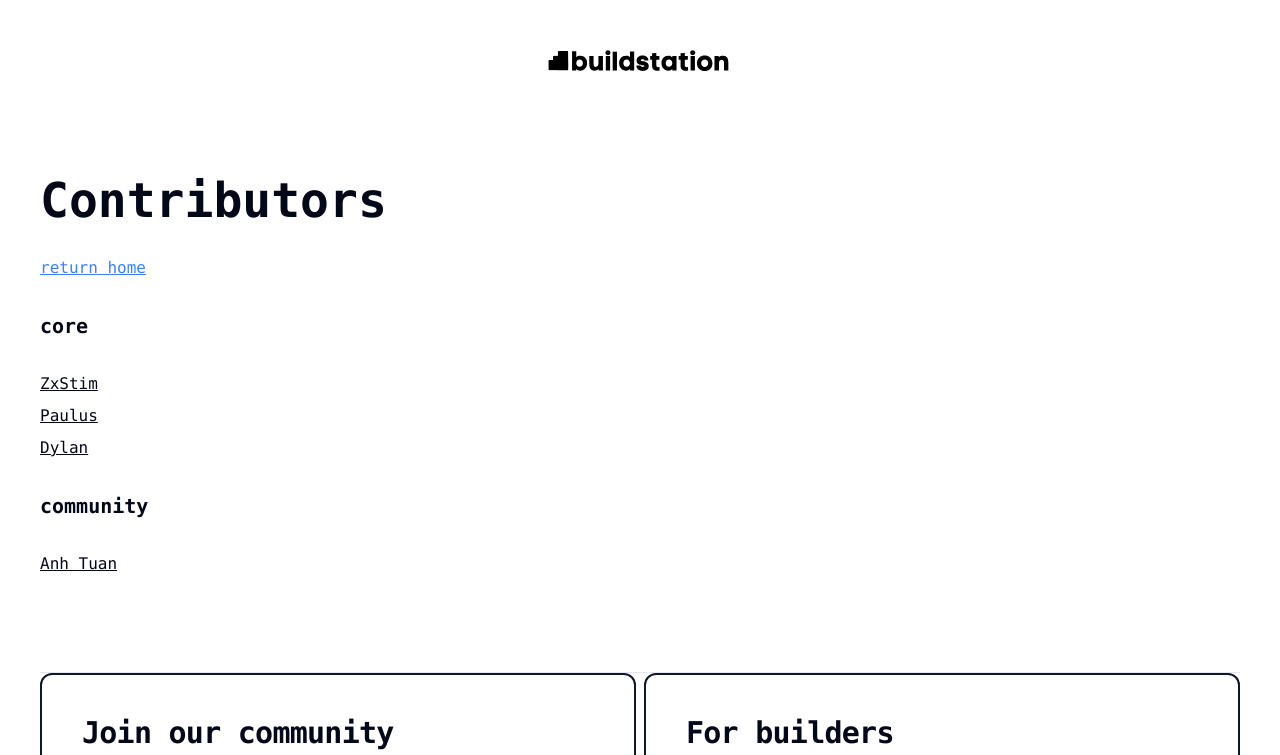
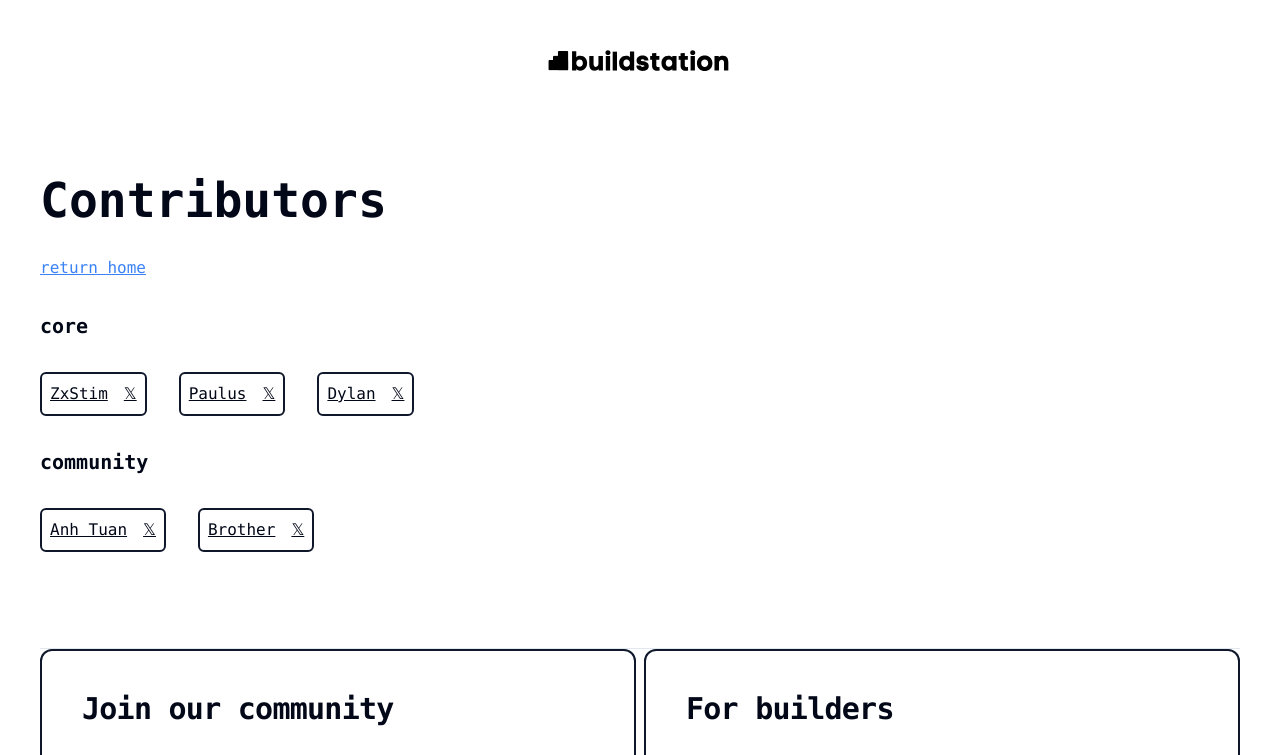
Before and after one commit to buildstationorg/buildstation, a Next.js app: page /contributors in a window 1280 px wide. Shown: the top 755 px of the page. Built offline with nearby package versions, Linux system fonts and the light colour scheme.

Commit message:
edit contributors

```diff
--- a/app/contributors/data.tsx
+++ b/app/contributors/data.tsx
@@ -29,5 +29,12 @@ export const contributors = [
     role: "community",
     twitter: "https://twitter.com/kay_x86",
     github: "https://github.com/chauanhtuan185"
+  },
+  {
+    id: 2,
+    name: "Brother",
+    role: "community",
+    twitter: "https://twitter.com/anhphamrs",
+    github: "https://github.com/fuckthekingcode"
   }
 ]
--- a/app/contributors/page.tsx
+++ b/app/contributors/page.tsx
@@ -7,22 +7,24 @@ export default function Page() {
       <h1 className="text-3xl md:text-5xl font-bold">Contributors</h1>
       <Link className="underline text-blue-500" href="/">return home</Link>
       <h2 className="text-xl font-semibold">core</h2>
-      <div className="flex flex-col gap-2">
+      <div className="flex md:flex-row md:flex-wrap flex-col gap-2 md:gap-8">
         {
           coreContributors.map((coreContributor) => (
-            <>
-              <a key={coreContributor.id} className="text-md underline w-fit" href={coreContributor.github} target='_blank'>{coreContributor.name}</a>
-            </>
+            <div key={coreContributor.id} className="flex flex-row gap-4 border-2 border-primary p-2 rounded-md">
+              <a className="text-md underline w-fit" href={coreContributor.github} target='_blank'>{coreContributor.name}</a>
+              <a className="text-md underline w-fit" href={coreContributor.github} target='_blank'>𝕏</a>
+            </div>
           ))
         }
       </div>
       <h2 className="text-xl font-semibold">community</h2>
-      <div className="flex flex-col gap-2">
+      <div className="flex md:flex-row md:flex-wrap flex-col gap-2 md:gap-8">
         {
-          contributors.map((coreContributor) => (
-            <>
-              <a key={coreContributor.id} className="text-md underline w-fit" href={coreContributor.github} target='_blank'>{coreContributor.name}</a>
-            </>
+          contributors.map((contributor) => (
+            <div key={contributor.id} className="flex flex-row gap-4 border-2 border-primary p-2 rounded-md">
+              <a className="text-md underline w-fit" href={contributor.github} target='_blank'>{contributor.name}</a>
+              <a className="text-md underline w-fit" href={contributor.github} target='_blank'>𝕏</a>
+            </div>
           ))
         }
       </div>
```
